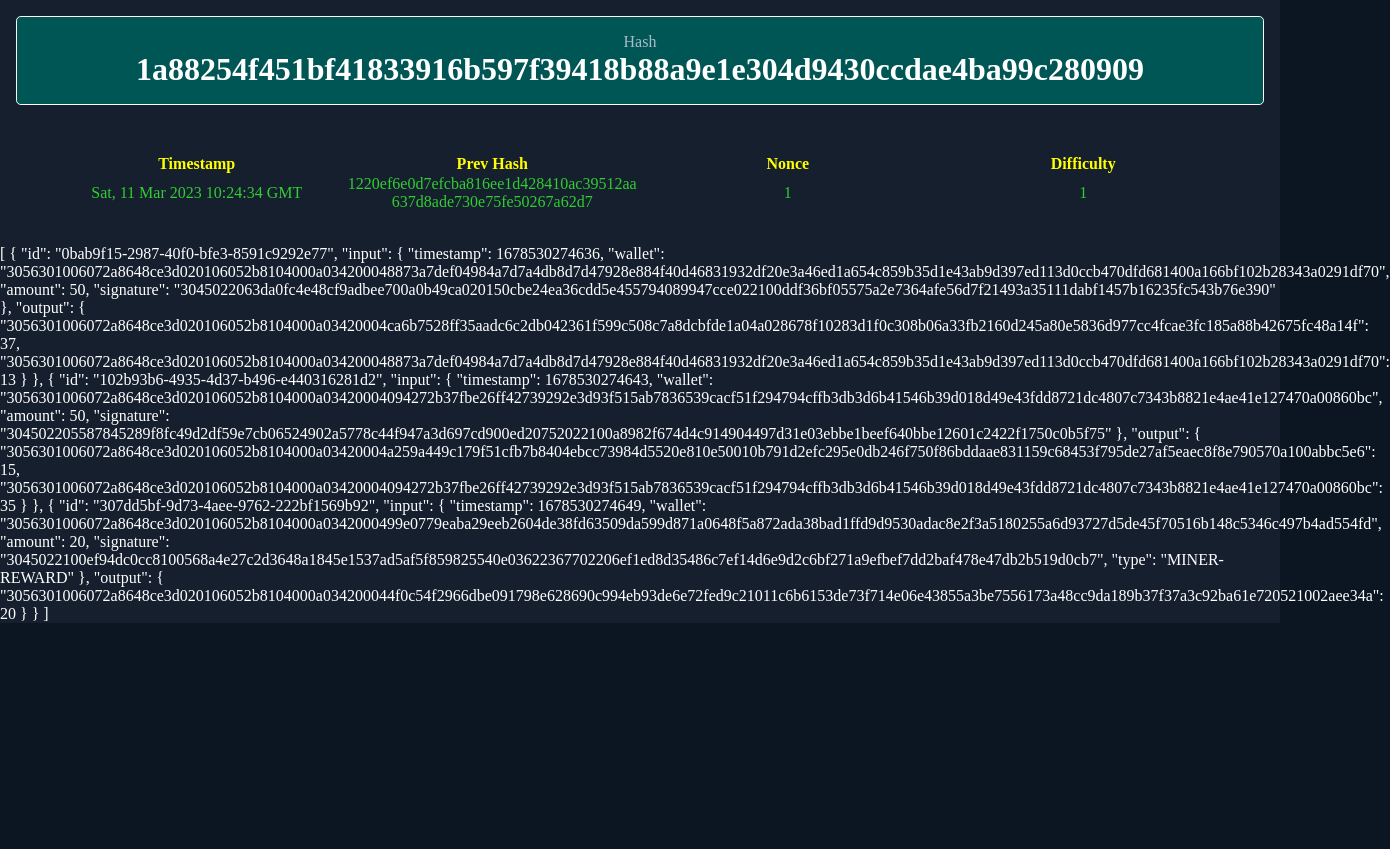
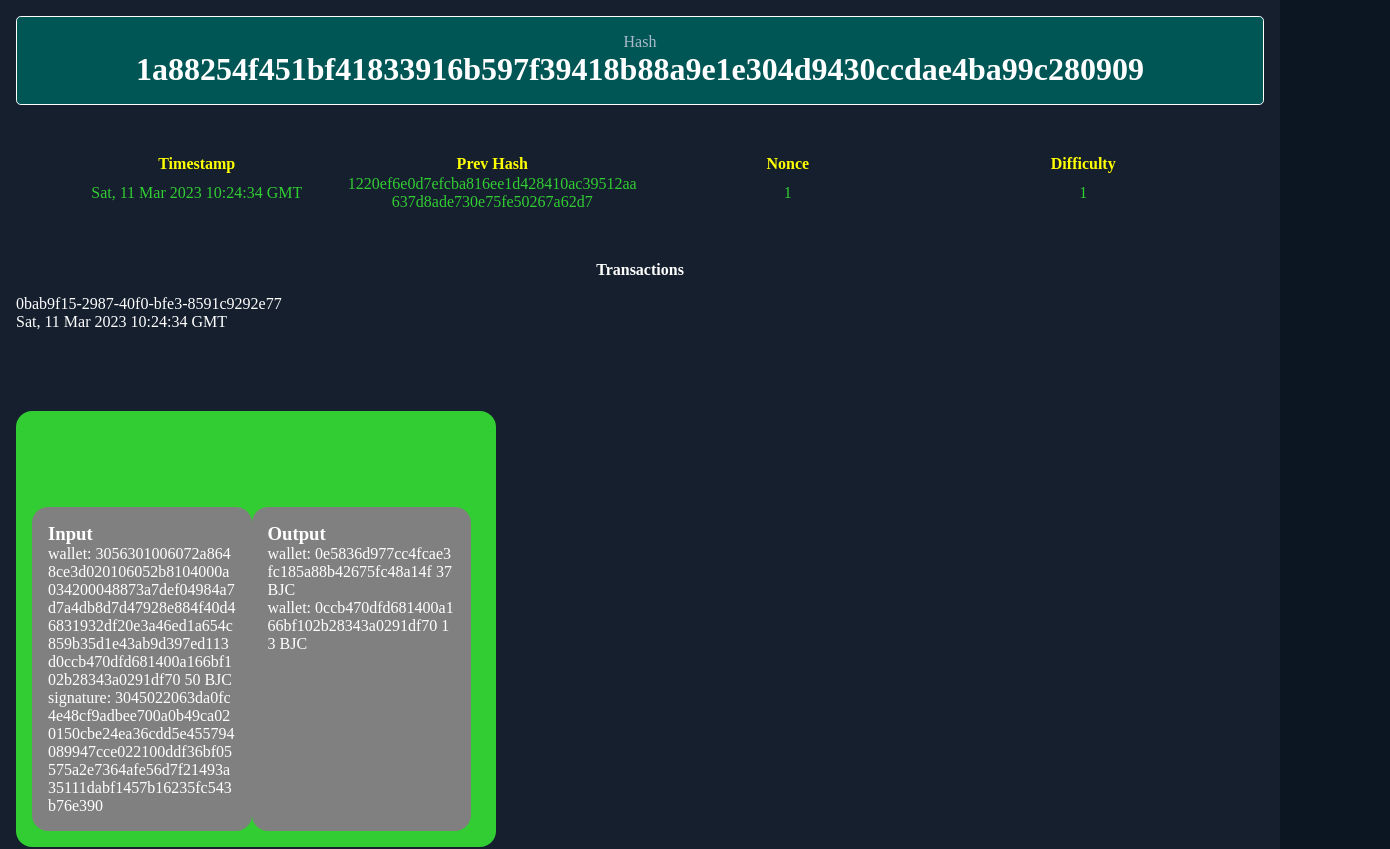
Before and after one commit to tatumroaquin/blackjade, a React (Vite) app in the folder client/: page / in a window 1280 px wide. Shown: the top 849 px of the page, 1390 px wide, since content can reach past the window. Before the commit the page ends 800 px from the top, so only its background shows below. Built offline with nearby package versions, Linux system fonts and the light colour scheme; a web font is replaced by a local one.

Commit message:
refactor(block): Use tx card in block view

```diff
--- a/client/src/components/Block.module.scss
+++ b/client/src/components/Block.module.scss
@@ -23,6 +23,7 @@ $background: #151f2e;
   display: flex;
   flex-direction: column;
   width: 100vw;
+  word-break: break-all;
 
   &__info {
     background: $background;
--- a/client/src/components/Block.tsx
+++ b/client/src/components/Block.tsx
@@ -1,16 +1,17 @@
 import { Card } from './UI/Card';
+import { Transactions } from './Transactions';
 import styles from './Block.module.scss';
 
-interface Block<T> {
+interface Block {
   timestamp: number;
   prevHash: string;
   hash: string;
   nonce: number;
   difficulty: number;
-  data: object;
+  data: any;
 }
 
-export const Block = ({ block }: { block: Block<string> }) => {
+export const Block = ({ block }: { block: Block }) => {
   const { timestamp, prevHash, hash, nonce, difficulty, data } = block;
 
   return (
@@ -43,7 +44,7 @@ export const Block = ({ block }: { block: Block<string> }) => {
         </table>
 
         <div className={styles['block__data']}>
-          {JSON.stringify(data, null, 2)}
+          <Transactions transactions={data}/>
         </div>
       </div>
     </>
```
